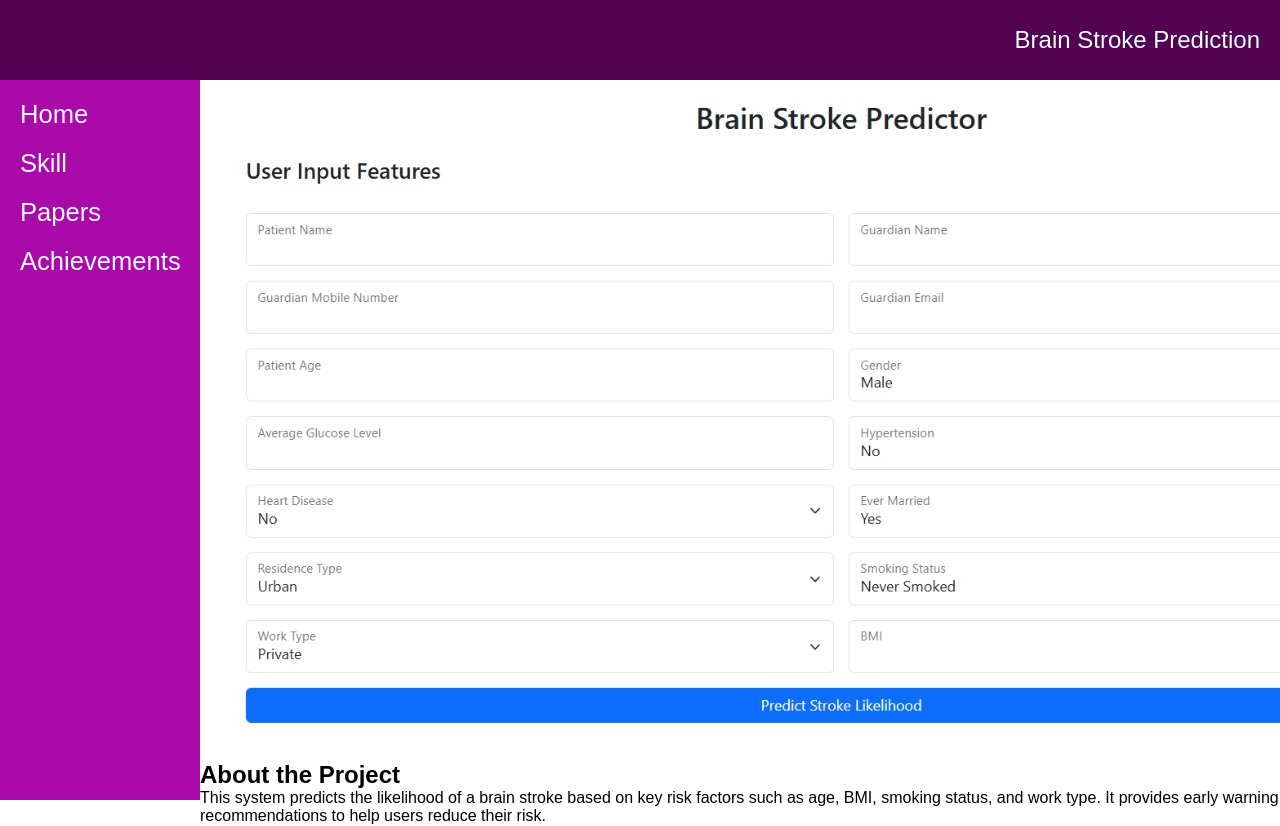
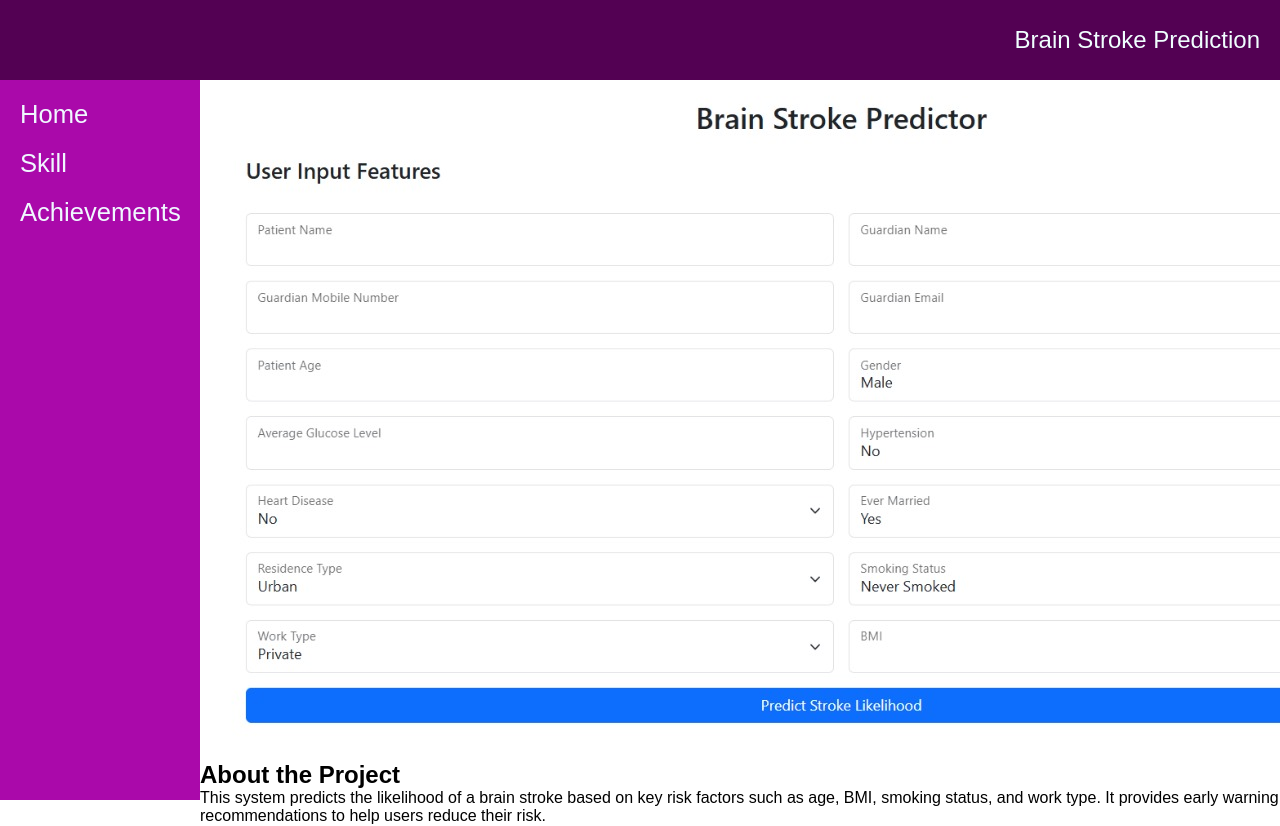
Before and after one commit to ramyaMohn/portfolio, a React (Create React App) app: page /project/brain in a window 1280 px wide. Shown: the top 826 px of the page. Built offline with nearby package versions, Linux system fonts and the light colour scheme.

Commit message:
Update BrainDetails.js

```diff
--- a/src/BrainDetails.js
+++ b/src/BrainDetails.js
@@ -15,7 +15,6 @@ const BrainDetails = () => {
           <ul>
             <li><Link to='/'>Home</Link></li>
             <li><Link to='/Skill'>Skill</Link></li>
-            <li><Link to='/paper'>Papers</Link></li>
             <li><Link to='/acheive'>Achievements</Link></li>
           </ul>
         </nav>
```
